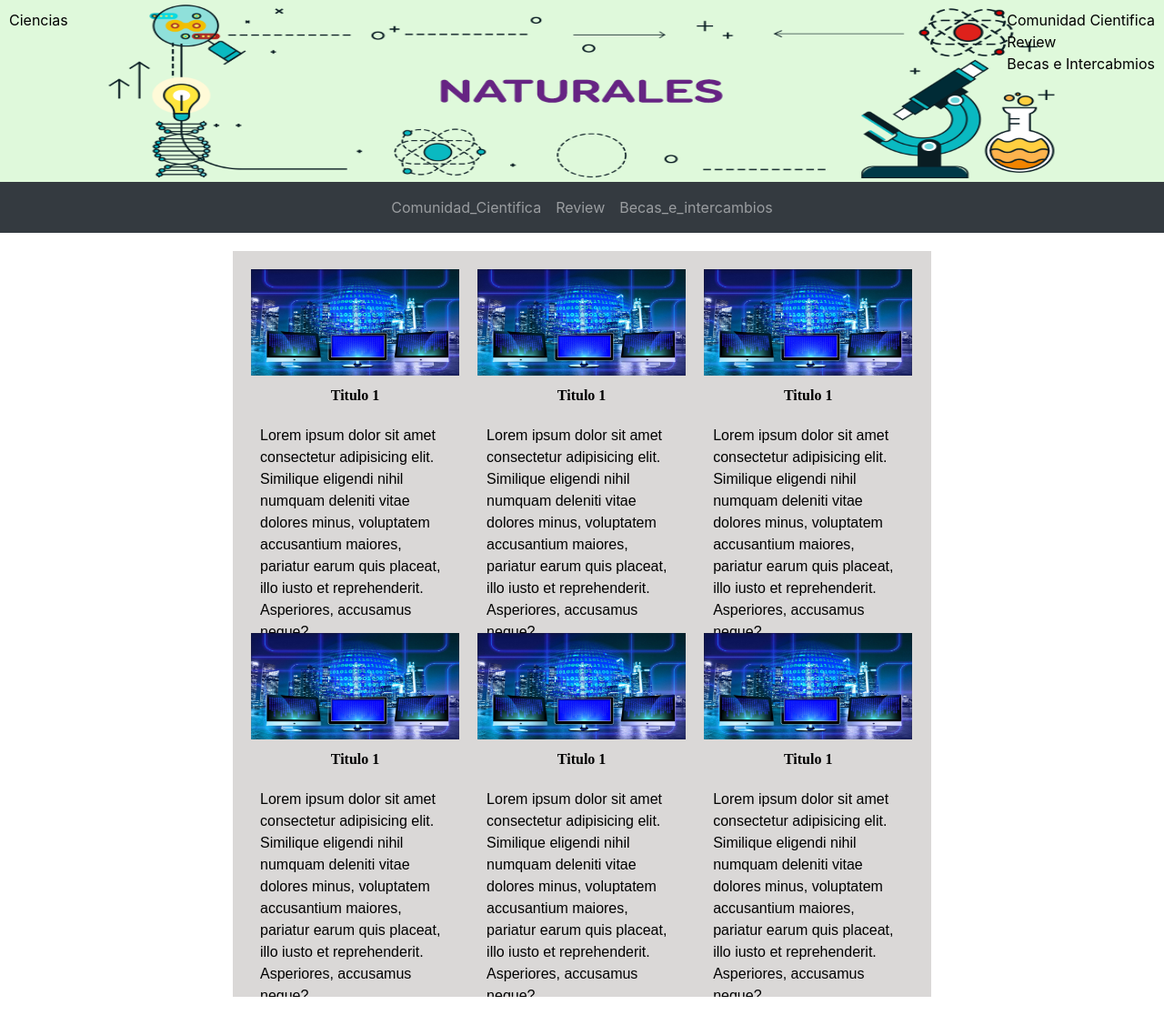
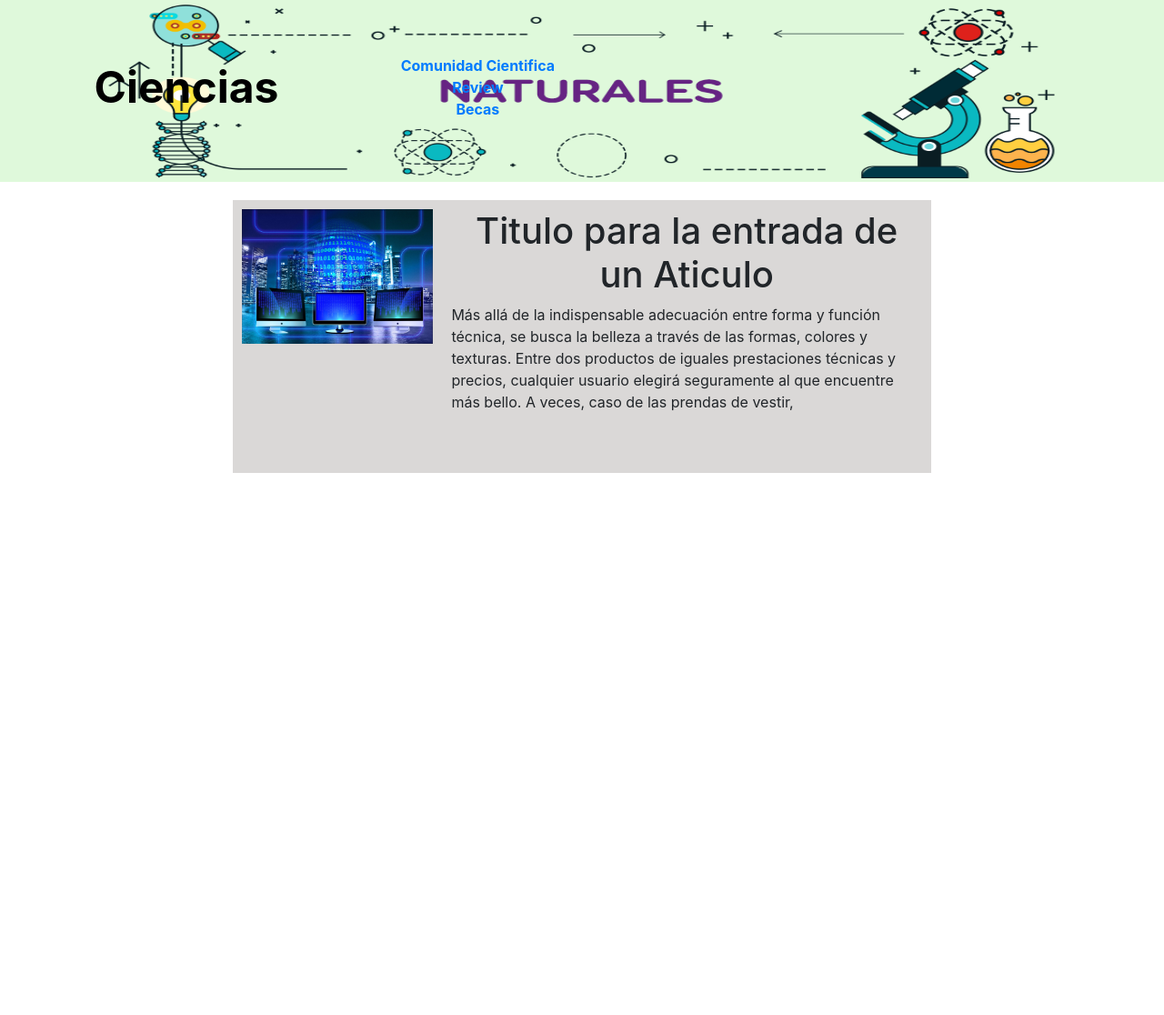
Before and after one commit to alvaroprueba123/ProyectoScientia, a PHP site: page /Areaciencias/ciencias.html in a window 1280 px wide. Shown: the whole page at 91% size. After the commit the page ends 520 px from the top, so only its background shows below. Run offline with PHP 8.4, Linux system fonts and the light colour scheme.

Commit message:
parte2 29/0&/2020

```diff
--- a/Areaciencias/ciencias.html
+++ b/Areaciencias/ciencias.html
@@ -16,171 +16,47 @@
 <!--Parte del nav de actualidad -->
 <div>
 <section id="bgimg">
-
+    <div class="titleblock">
     <div id="title-prin" >
        Ciencias
     </div>
     <aside id="asidetitle">
         <div>
-            Comunidad Cientifica
+            <a href="cientifica.html" >Comunidad Cientifica</a>
         </div>
         <div>
-            Review
+            <a href="review.html">Review</a>
         </div>
         <div>
-            Becas e Intercabmios
+            <a href="becas.html">Becas</a>
         </div>
     </aside>
-
+</div>
 </section>
 </div>
-<nav class="navbar navbar-expand-md navbar-dark bg-dark">
-    <div class="d-flex w-50 order-0">
-
-        <button class="navbar-toggler" type="button" data-toggle="collapse" data-target="#collapsingNavbar">
-            <span class="navbar-toggler-icon"></span>
-        </button>
-    </div>
-    <div class="navbar-collapse collapse justify-content-center order-2" id="collapsingNavbar">
-        <ul class="navbar-nav">
-            <li class="nav-item ">
-                <a class="nav-link" href="cientifica.html">Comunidad_Cientifica</a>
-            </li>
-            <li class="nav-item">
-                <a class="nav-link" href="review.html">Review</a>
-            </li>
-            <li class="nav-item">
-                <a class="nav-link" href="becas.html">Becas_e_intercambios</a>
-            </li>
-        </ul>
-    </div>
-    <span class="navbar-text small text-truncate mt-1 w-50 text-right order-1 order-md-last"></span>
-</nav>
 
 
  <!--Seccion de Articulos -->
  <div class="contenedor">
-    <section>
-        <div class="grid-columna">
+    <div class="contenedor2">
+        <div class="bloqueimg" alt="">
+            <img src="imagenes/tecnology.jpg" width="100%">
 
-       <article id="article-grid">
-           <a href="noticia1.html">
-         <div id="imagen-grid">
-          <img src="imagenes/tecnology.jpg" alt="">
-           <div class="titulo">
-               Titulo 1
-           </div>
+        </div>
+    </div >
+    <div class="derecha">
+    <article>
+        <h1 >
+            Titulo para la entrada de un Aticulo
+        </h1>
+        <p>
+            Más allá de la indispensable adecuación entre forma y función técnica, se busca la belleza a través de las formas, colores y texturas. Entre dos productos de iguales prestaciones técnicas y precios, cualquier usuario elegirá seguramente al que encuentre más bello. A veces, caso de las prendas de vestir,
+        </p>
+    </article>
+</div>
+</div>
 
-         </div>
 
-       <div id="body-article">
-           <p>Lorem ipsum dolor sit amet consectetur adipisicing elit.
-               Similique eligendi nihil numquam deleniti vitae dolores minus,
-               voluptatem accusantium maiores, pariatur earum quis placeat,
-               illo iusto et reprehenderit. Asperiores, accusamus neque?
-           </p>
-       </div>
-       </a>
-       </article>
-       <article id="article-grid">
-           <a href="noticia1.html">
-               <div id="imagen-grid">
-                <img src="imagenes/tecnology.jpg" alt="">
-                 <div class="titulo">
-                     Titulo 1
-                 </div>
-
-               </div>
-
-             <div id="body-article">
-                 <p>Lorem ipsum dolor sit amet consectetur adipisicing elit.
-                     Similique eligendi nihil numquam deleniti vitae dolores minus,
-                     voluptatem accusantium maiores, pariatur earum quis placeat,
-                     illo iusto et reprehenderit. Asperiores, accusamus neque?
-                 </p>
-             </div>
-             </a>
-       </article>
-       <article id="article-grid">
-           <a href="noticia1.html">
-               <div id="imagen-grid">
-                <img src="imagenes/tecnology.jpg" alt="">
-                 <div class="titulo">
-                     Titulo 1
-                 </div>
-
-               </div>
-
-             <div id="body-article">
-                 <p>Lorem ipsum dolor sit amet consectetur adipisicing elit.
-                     Similique eligendi nihil numquam deleniti vitae dolores minus,
-                     voluptatem accusantium maiores, pariatur earum quis placeat,
-                     illo iusto et reprehenderit. Asperiores, accusamus neque?
-                 </p>
-             </div>
-             </a>
-       </article>
-       <article id="article-grid">
-           <a href="noticia1.html">
-               <div id="imagen-grid">
-                <img src="imagenes/tecnology.jpg" alt="">
-                 <div class="titulo">
-                     Titulo 1
-                 </div>
-
-               </div>
-
-             <div id="body-article">
-                 <p>Lorem ipsum dolor sit amet consectetur adipisicing elit.
-                     Similique eligendi nihil numquam deleniti vitae dolores minus,
-                     voluptatem accusantium maiores, pariatur earum quis placeat,
-                     illo iusto et reprehenderit. Asperiores, accusamus neque?
-                 </p>
-             </div>
-             </a>
-       </article>
-       <article id="article-grid">
-           <a href="noticia1.html">
-               <div id="imagen-grid">
-                <img src="imagenes/tecnology.jpg" alt="">
-                 <div class="titulo">
-                     Titulo 1
-                 </div>
-
-               </div>
-
-             <div id="body-article">
-                 <p>Lorem ipsum dolor sit amet consectetur adipisicing elit.
-                     Similique eligendi nihil numquam deleniti vitae dolores minus,
-                     voluptatem accusantium maiores, pariatur earum quis placeat,
-                     illo iusto et reprehenderit. Asperiores, accusamus neque?
-                 </p>
-             </div>
-             </a>
-       </article>
-       <article id="article-grid">
-           <a href="noticia1.html">
-               <div id="imagen-grid">
-                <img src="imagenes/tecnology.jpg" alt="">
-                 <div class="titulo">
-                     Titulo 1
-                 </div>
-
-               </div>
-
-             <div id="body-article">
-                 <p>Lorem ipsum dolor sit amet consectetur adipisicing elit.
-                     Similique eligendi nihil numquam deleniti vitae dolores minus,
-                     voluptatem accusantium maiores, pariatur earum quis placeat,
-                     illo iusto et reprehenderit. Asperiores, accusamus neque?
-                 </p>
-             </div>
-             </a>
-       </article>
-
-   </div>
-    </section>
-   </div>
 
     <script src="https://code.jquery.com/jquery-3.4.1.slim.min.js" integrity="sha384-J6qa4849blE2+poT4WnyKhv5vZF5SrPo0iEjwBvKU7imGFAV0wwj1yYfoRSJoZ+n" crossorigin="anonymous"></script>
     <script src="https://cdn.jsdelivr.net/npm/popper.js@<1.16.0/dist/umd/popper.min.js" integrity="sha384-Q6E9RHvbIyZFJoft+2mJbHaEWldlvI9IOYy5n3zV9zzTtmI3UksdQRVvoxMfooAo" crossorigin="anonymous"></script>
--- a/Areaciencias/estilos.css
+++ b/Areaciencias/estilos.css
@@ -1,3 +1,7 @@
+
+
+
+
 /*Bloques */
 .contenedor {
 	width: 60%;
@@ -193,19 +197,30 @@ div h1 {
     background-size: 100% 200px;
 
     min-height: 200px;
-    color: black;
+
 
 
 
   }
  #asidetitle{
 float: right;
+text-align: center;
+padding-top: 20px;
+color: black;
  }
  #title-prin{
      float: left;
+     text-align: center;
+     width: 50%;
+     padding-top: 20px;
+     font-size: 36pt;
+     font-weight: bold;
  }
  .titleblock{
-     max-width: 60%;
-     height: 50%;
-     background-color: black;
+     max-width: 600px;
+     height: 120px;
+     padding-left: 60px;
+     padding-top: 30px;
+     font-weight: bold;
+     color: black;
  }
```
